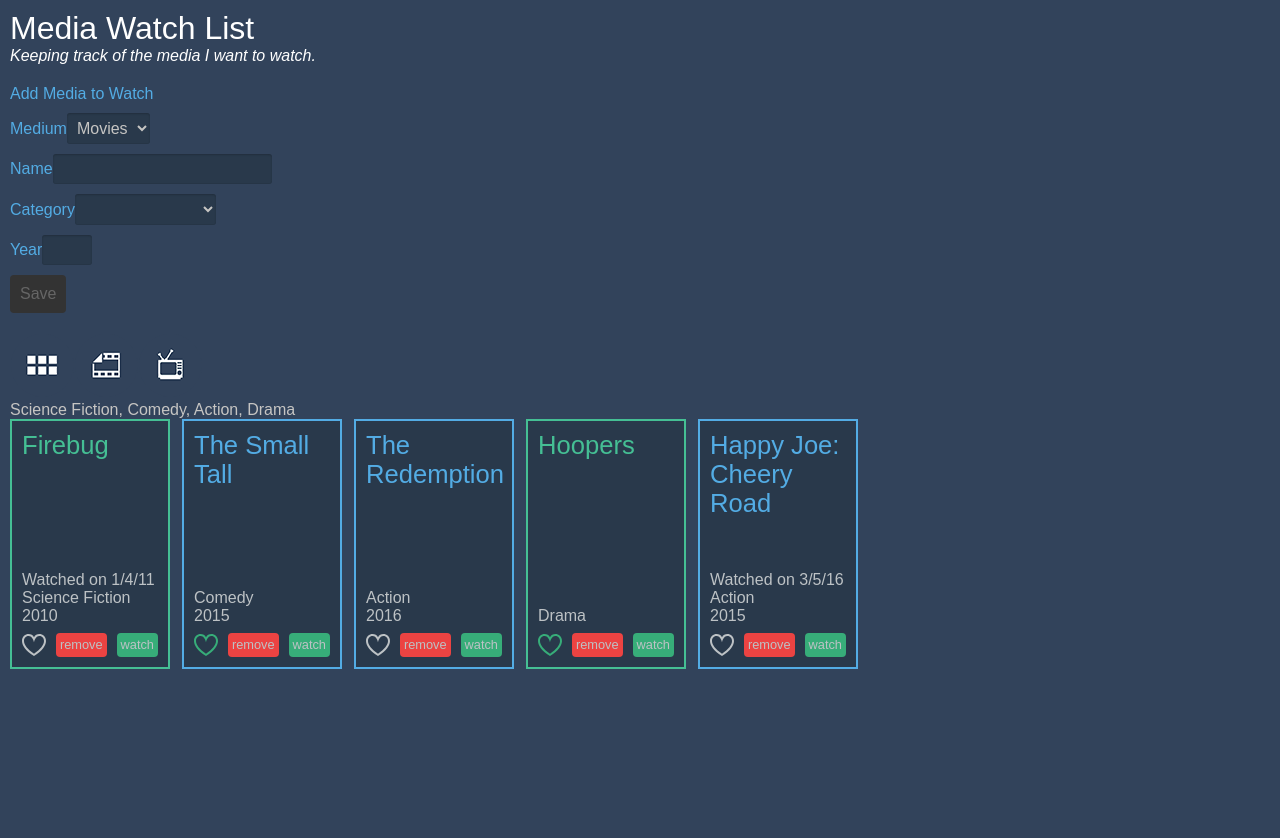
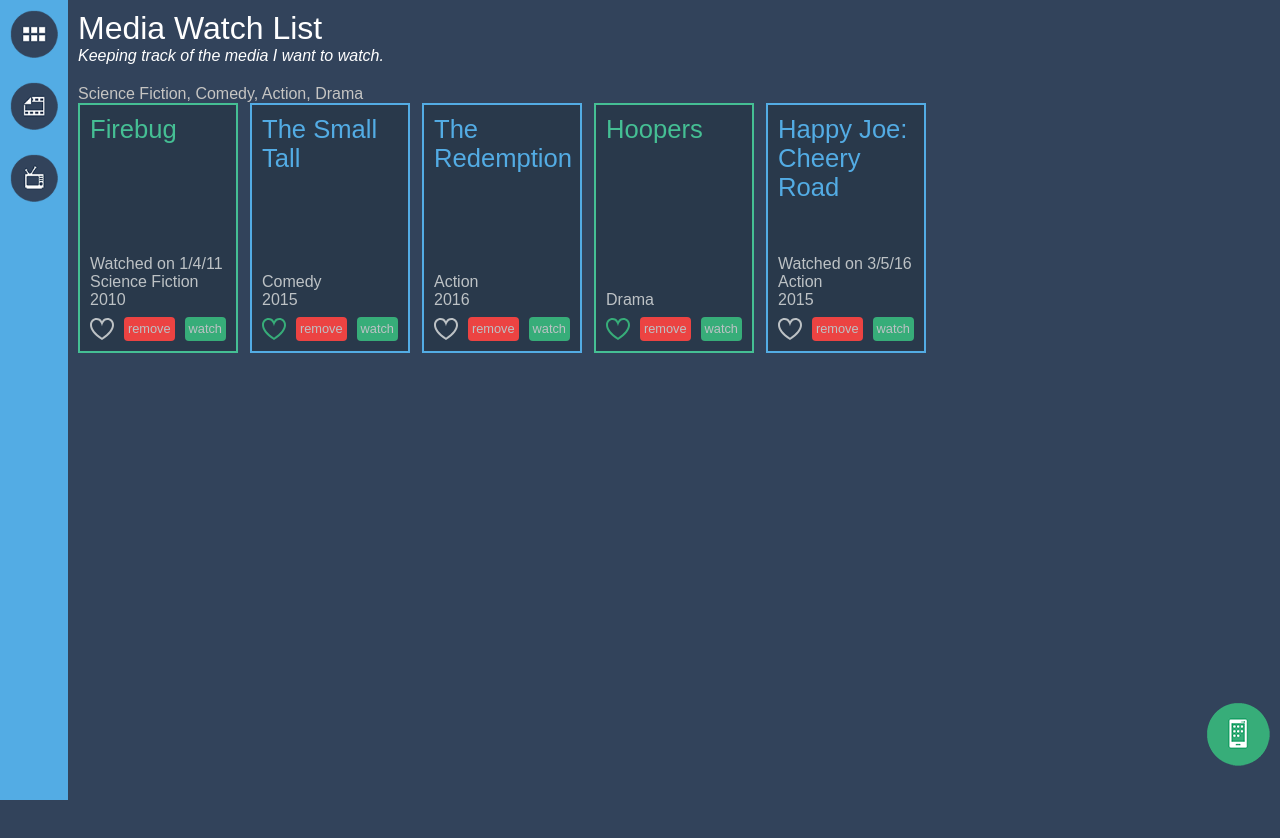
Before and after one commit to Gabrielle1122/WatchList, an Angular app: page /1 in a window 1280 px wide. Shown: the top 838 px of the page. After the commit the page ends 800 px from the top, so only its background shows below. Built offline with nearby package versions, Linux system fonts and the light colour scheme.

Commit message:
routerlink

```diff
--- a/src/app/app.component.html
+++ b/src/app/app.component.html
@@ -1,8 +1,18 @@
+<nav>
+  <a routerLink="/">
+    <img src="assets/04.png" class="icon" />
+  </a>
+  <a routerLink="/Movies">
+    <img src="assets/03.png" class="icon" />
+  </a>
+  <a routerLink="Series">
+    <img src="assets/02.png" class="icon" />
+  </a>
+</nav>
 <section>
   <header>
     <h1>Media Watch List</h1>
     <p class="description">Keeping track of the media I want to watch.</p>
   </header>
-  <app-media-item-form></app-media-item-form>
-  <app-media-item-list></app-media-item-list>
+  <router-outlet></router-outlet>
 </section>
--- a/src/app/media-item-list/media-item-list.component.html
+++ b/src/app/media-item-list/media-item-list.component.html
@@ -1,14 +1,3 @@
-<nav>
-  <a (click)="getMediaItems('')">
-    <img src="assets/04.png" class="icon" />
-  </a>
-  <a (click)="getMediaItems('Movies')">
-    <img src="assets/03.png" class="icon" />
-  </a>
-  <a (click)="getMediaItems('Series')">
-    <img src="assets/02.png" class="icon" />
-  </a>
-</nav>
 <header
   [ngClass]="{
     'medium-movies': medium === 'Movies',
@@ -29,3 +18,6 @@
     (delete)="onMediaItemDelete($event)"
   ></app-media-item>
 </section>
+<footer>
+  <a routerLink="/add"> <img src="assets/01.png" class="icon"/></a>
+</footer>
```
